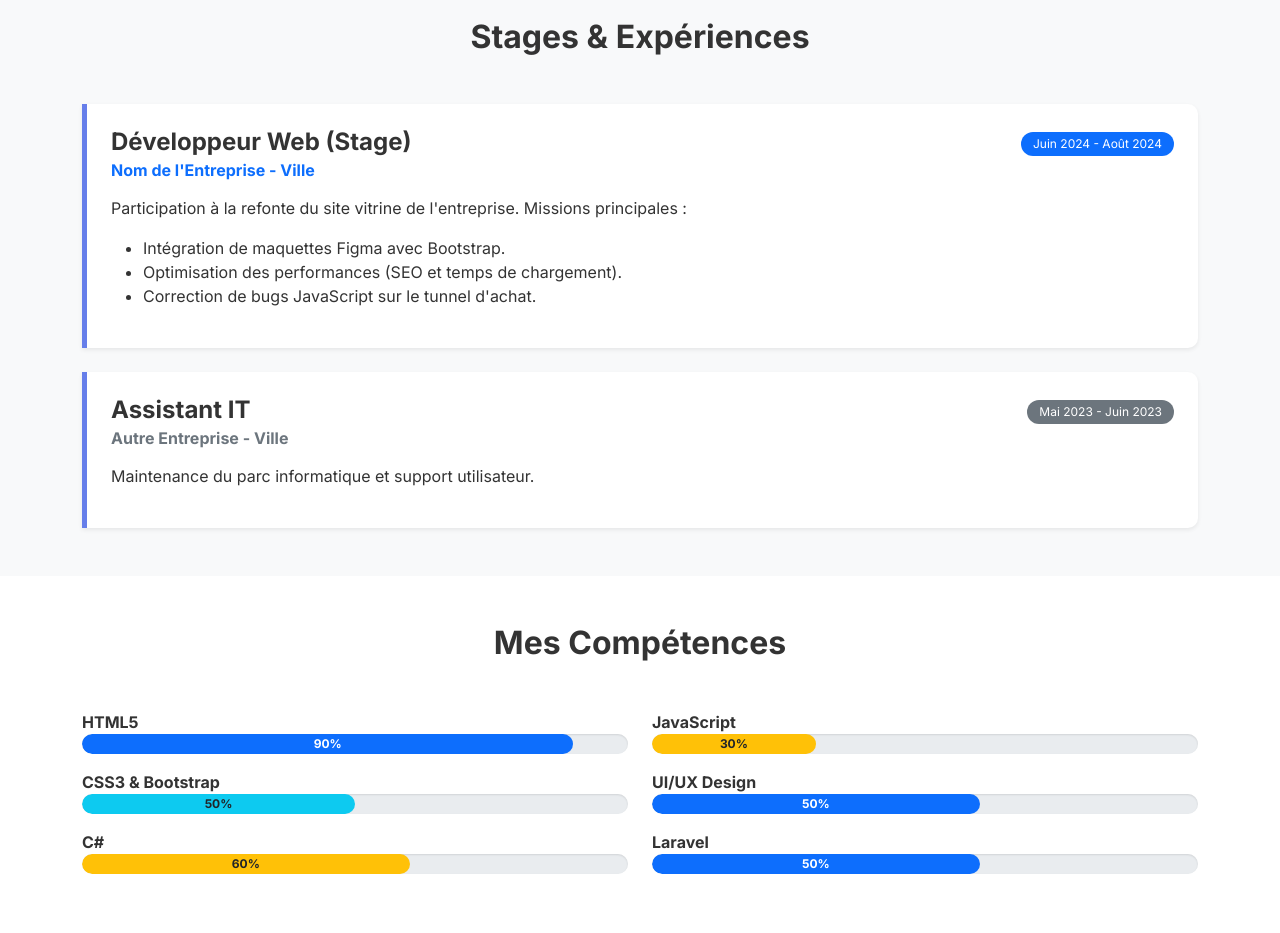
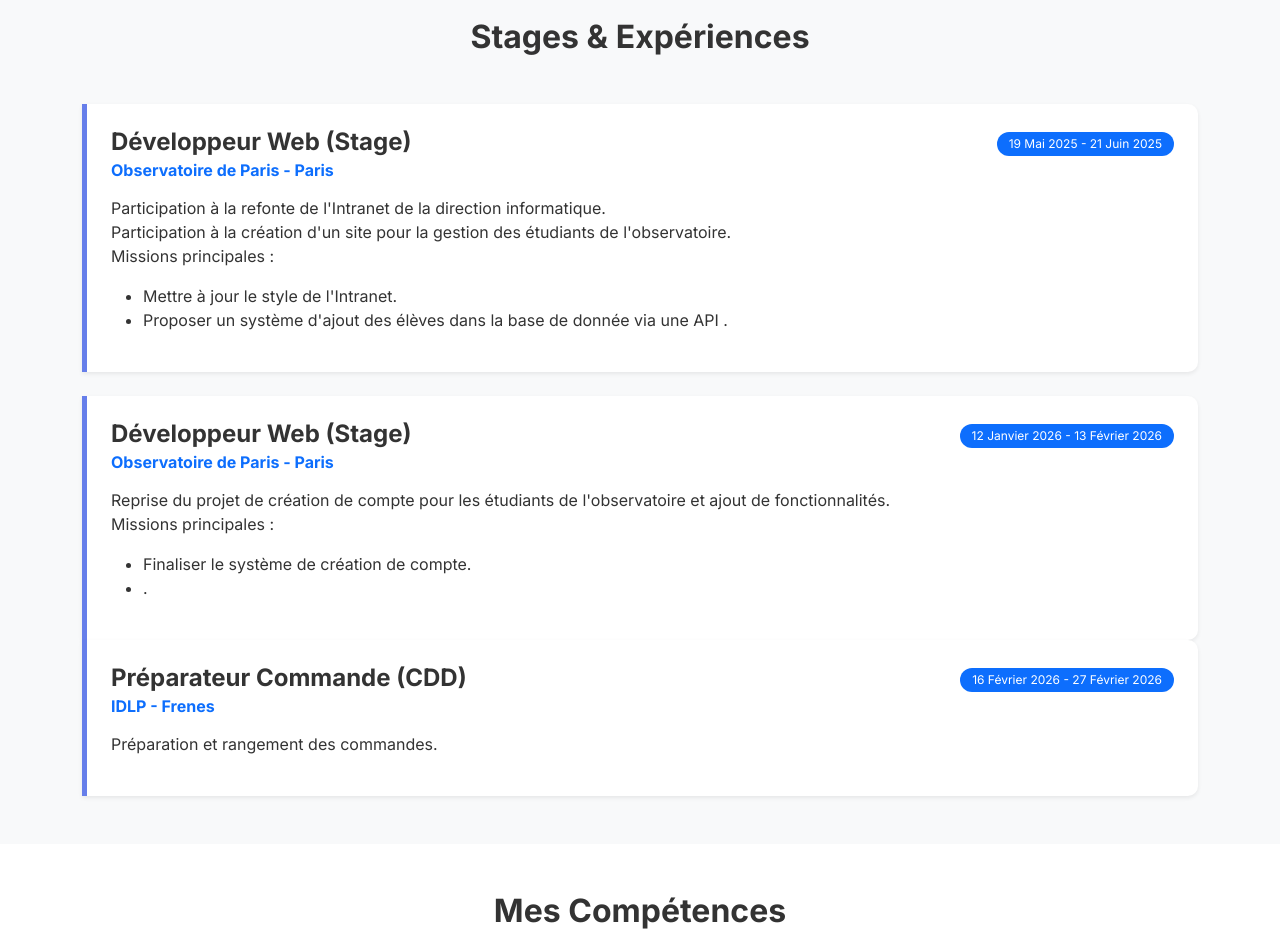
Before and after one commit to Yanis-P/Portfolio, a plain HTML site: page index.html in a window 1280 px wide. Shown: the part 1040-1973 px from the top of the page. Drawn offline with nearby package versions, Linux system fonts and the light colour scheme.

Commit message:
remplissage section Stages & Expériences

```diff
--- a/index.html
+++ b/index.html
@@ -97,28 +97,44 @@
             <div class="timeline-item mb-4 shadow-sm p-4 bg-white">
                 <div class="d-flex justify-content-between align-items-center flex-wrap">
                     <h4 class="fw-bold mb-1">Développeur Web (Stage)</h4>
-                    <span class="badge bg-primary">Juin 2024 - Août 2024</span>
+                    <span class="badge bg-primary">19 Mai 2025 - 21 Juin 2025</span>
                 </div>
-                <h6 class="text-primary fw-bold">Nom de l'Entreprise - Ville</h6>
+                <h6 class="text-primary fw-bold">Observatoire de Paris - Paris</h6>
                 <p class="mt-3">
-                    Participation à la refonte du site vitrine de l'entreprise.
+                    Participation à la refonte de l'Intranet de la direction informatique. <br>
+                    Participation à la création d'un site pour la gestion des étudiants de l'observatoire. <br>
                     Missions principales :
                 </p>
                 <ul>
-                    <li>Intégration de maquettes Figma avec Bootstrap.</li>
-                    <li>Optimisation des performances (SEO et temps de chargement).</li>
-                    <li>Correction de bugs JavaScript sur le tunnel d'achat.</li>
+                    <li>Mettre à jour le style de l'Intranet.</li>
+                    <li>Proposer un système d'ajout des élèves dans la base de donnée via une API .</li>
                 </ul>
             </div>
 
             <div class="timeline-item shadow-sm p-4 bg-white">
                 <div class="d-flex justify-content-between align-items-center flex-wrap">
-                    <h4 class="fw-bold mb-1">Assistant IT</h4>
-                    <span class="badge bg-secondary">Mai 2023 - Juin 2023</span>
+                    <h4 class="fw-bold mb-1">Développeur Web (Stage)</h4>
+                    <span class="badge bg-primary">12 Janvier 2026 - 13 Février 2026</span>
                 </div>
-                <h6 class="text-secondary fw-bold">Autre Entreprise - Ville</h6>
-                <p class="mt-3">Maintenance du parc informatique et support utilisateur.</p>
+                <h6 class="text-primary fw-bold">Observatoire de Paris - Paris</h6>
+                <p class="mt-3">
+                    Reprise du projet de création de compte pour les étudiants de l'observatoire et ajout de fonctionnalités. <br>
+                    Missions principales :
+                </p>
+                <ul>
+                    <li>Finaliser le système de création de compte.</li>
+                    <li>.</li>
             </div>
+
+            <div class="timeline-item shadow-sm p-4 bg-white">
+                <div class="d-flex justify-content-between align-items-center flex-wrap">
+                    <h4 class="fw-bold mb-1">Préparateur Commande (CDD)</h4>
+                    <span class="badge bg-primary">16 Février 2026 - 27 Février 2026</span>
+                </div>
+                <h6 class="text-primary fw-bold">IDLP - Frenes</h6>
+                <p class="mt-3">Préparation et rangement des commandes.</p>
+            </div>
+        </div>
         </div>
     </div>
     </section>
```
